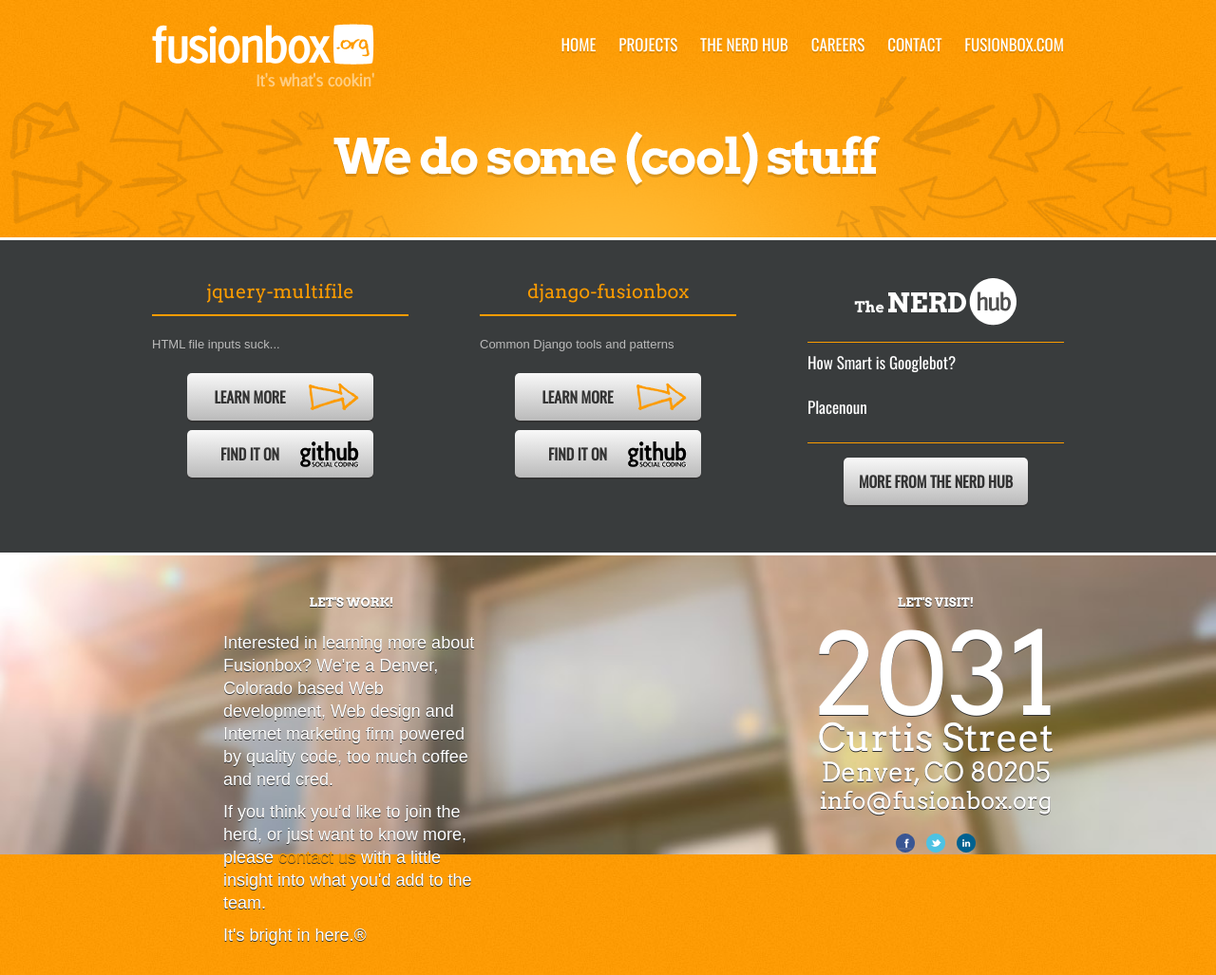
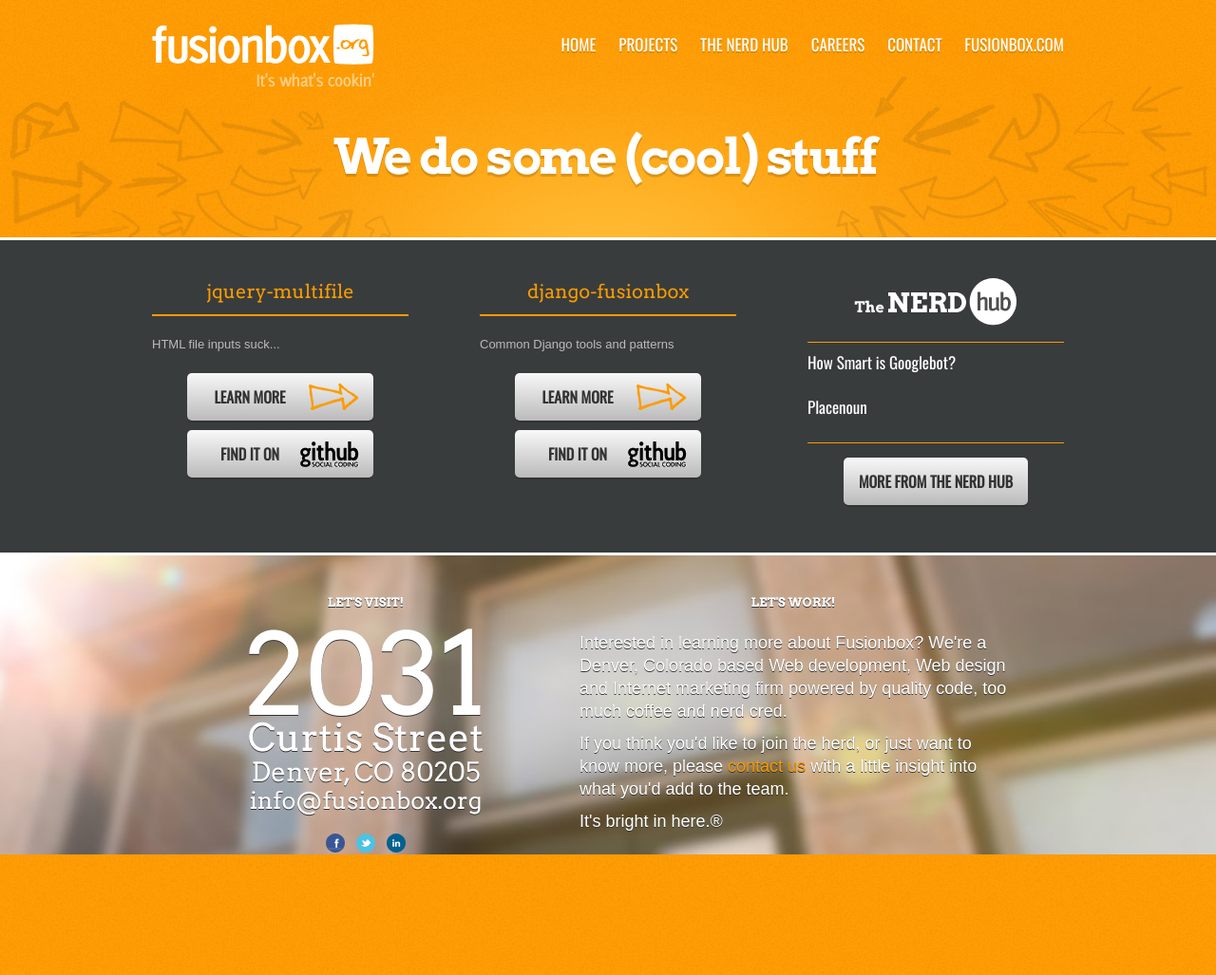
Before and after one commit to fusionbox/fusionbox.github.com, a Jekyll site: the page built from index.html, in a window 1280 px wide. Shown: the whole page at 95% size. Built offline with Jekyll 4.4.1, drawn with Linux system fonts in a browser that asks for light colours; some web fonts are replaced; after the commit the page ends 934 px from its top, so only the background shows below that.

Commit message:
footer section layout

```diff
--- a/css/fusionborg.css
+++ b/css/fusionborg.css
@@ -142,9 +142,8 @@
 #footer  { display: block; color: #ffffff; font-size: 60px; width: 100%; text-align: center; background: transparent; border-top: solid 3px white; overflow: hidden; position: relative; }
 #footer .body { height: auto; padding: 40px 0px 10px 0px; }
 
-#footer section { float: left; width: 270px; }
-#footer section.work { margin-left: 75px; }
-#footer section.visit { float: right; margin-left: 75px; }
+#footer section { float: left; width: 450px; }
+#footer section.rap { display: none; }
 #footer p { color: #ffffff; }
 
 #footerImage { width: 100%; position: fixed; bottom: 0; left: 0; min-width: 1100px; z-index: 0; }
@@ -199,7 +198,7 @@
     float: none !important;
     width: 100% !important;
   }
-  #footer section.rap { display: inline !important; float: left !important; margin: 0px 0px 30px 0px !important;width: 45% !important;}
+  #footer section.rap { display: none !important; float: left !important; margin: 0px 0px 30px 0px !important;width: 45% !important;}
   #footer section.work { display: inline !important; float: left !important; margin: 0px !important; width: 100% !important;}
   #footer section.visit { display: inline !important; float: right !important; margin: 0px 0px 30px 0px !important;width: 45% !important;}
   #footer section { margin: 0px !important; }
@@ -243,6 +242,7 @@
   header .arrow { display:none; }
 
   #footer section input[type='text'], #footer section input[type='submit'], #footer section select, #footer section textarea { margin: 0 auto !important;  }
+  #footer section.rap { display: none !important; }
 
   .logo { display: block !important; float: none !important; }
   nav { text-align: left !important; }
@@ -257,5 +257,4 @@
 
 p.github a { margin-top: 50px !important; }
 code { font-family: monospace; }
-section.rap { display: none !important }
 .author { font-size: 1.2em; color: #ddd; }
```
